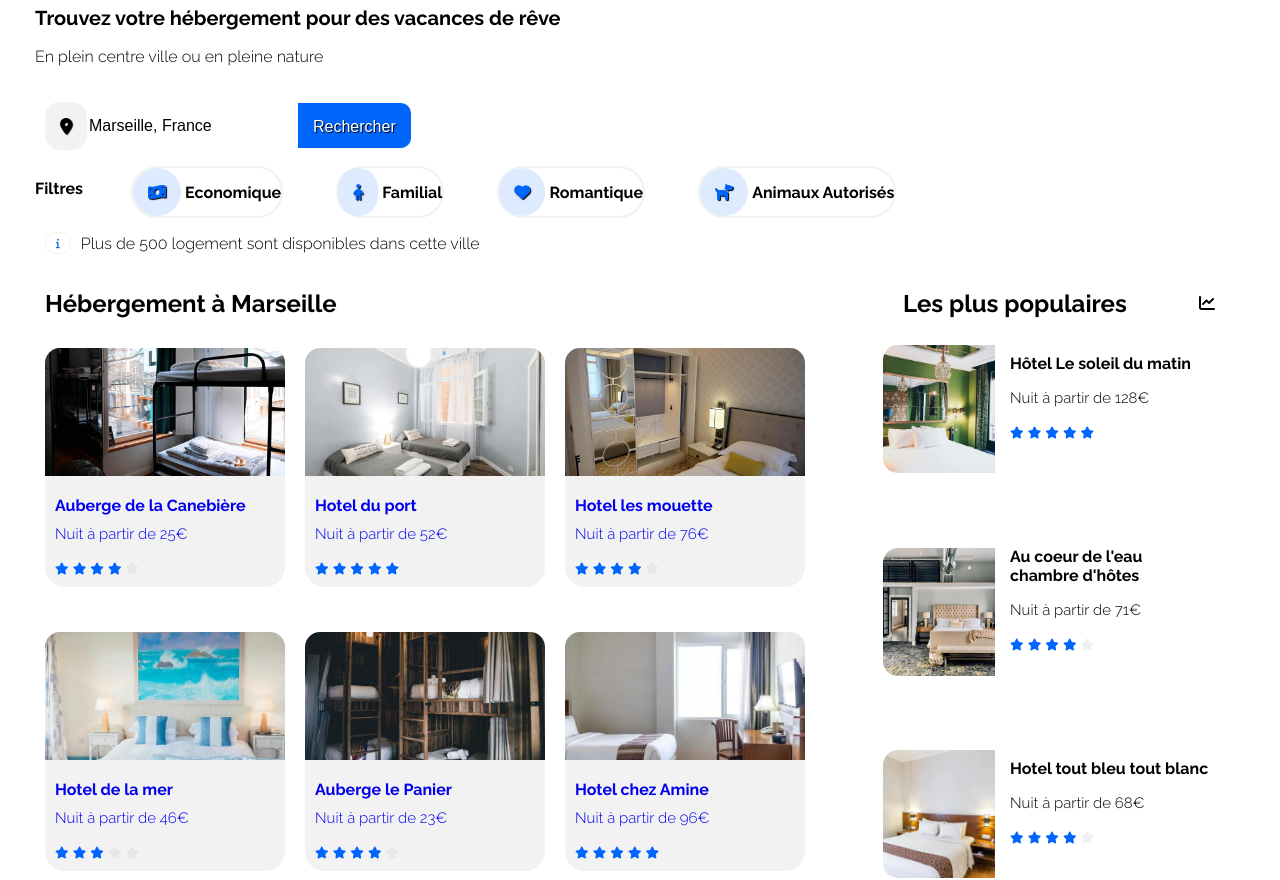
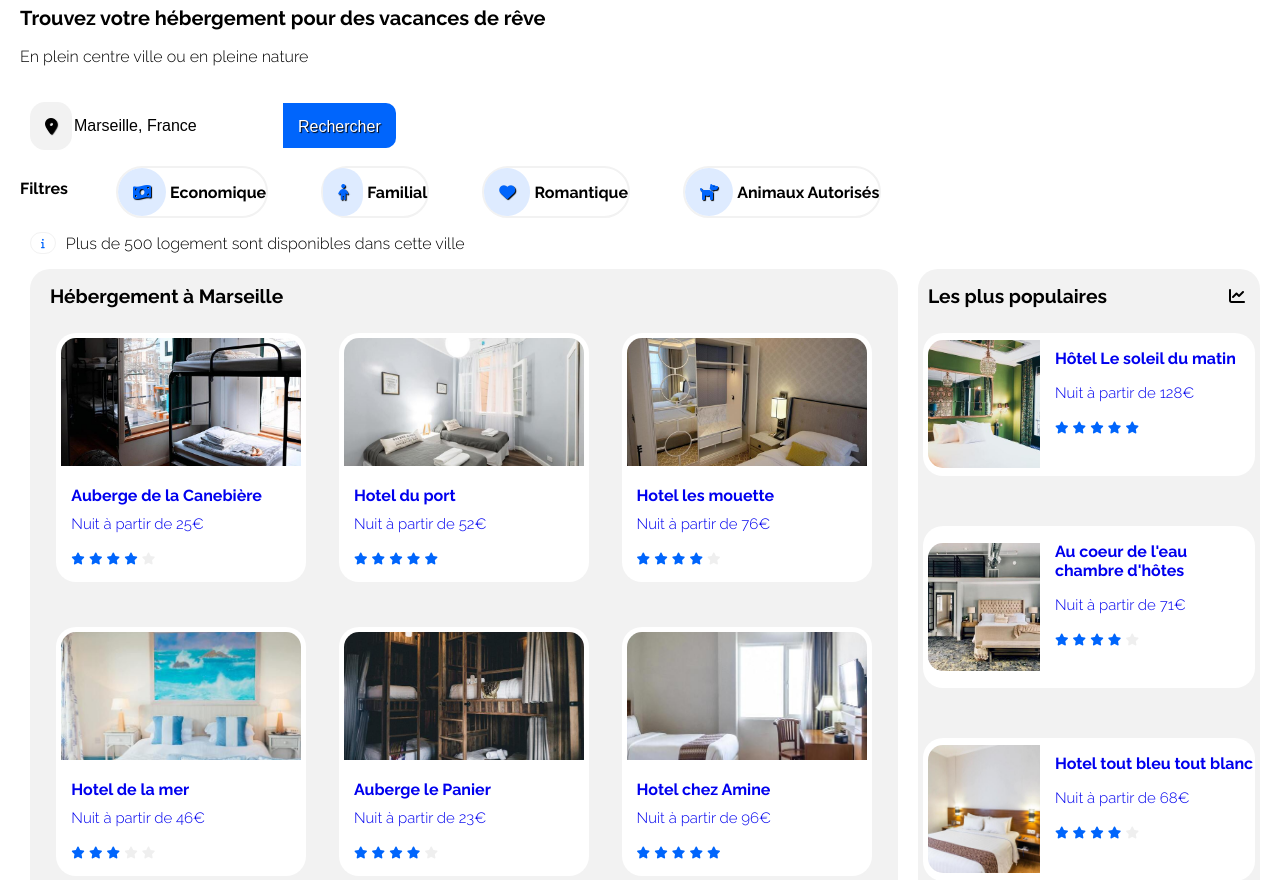
Before and after one commit to CallmeKoffi/AguemonWinston_2_15052021, a plain HTML site: page index.html in a window 1280 px wide. Shown: the part 108-988 px from the top of the page. Drawn offline with Linux system fonts and the light colour scheme.

Commit message:
adaptater font et couleur pour responsive mode

```diff
--- a/index.html
+++ b/index.html
@@ -45,7 +45,7 @@
     <!--Construction première section recherchers et filtres- zone boutons-->
 
     <main>
-      <section class="blocmarge">
+      <section >
         <div id="titlepage">
           <h1>Trouvez votre hébergement pour des vacances de rêve</h1>
           <p>En plein centre ville ou en pleine nature</p>
@@ -99,13 +99,13 @@
       <section>
         <div id="houses">
           <!--Les plus populaires-->
-          <aside class="blocmarge blocmarge__grey">
-            <div id="popularhouses">
+          <aside>
+            <div id="popularhouses--header">
               <h2>Les plus populaires</h2>
               <i class="fas fa-chart-line"></i>
             </div>
-            <div class="favoritehouses">
-              <div class="card-inline">
+            <div class="popularhouses--cards">
+              <a href="#" class="card-inline">
                 <img
                   src="./images/hebergements/4_small/emile-guillemot-Bj_rcSC5XfE-unsplash.jpg"
                   alt="greenroom"
@@ -122,9 +122,9 @@
                     <i class="fas fa-star"></i>
                   </div>
                 </div>
-              </div>
+              </a>
 
-              <div class="card-inline">
+              <a href="#" class="card-inline">
                 <img
                   src="./images/hebergements/4_small/aw-creative-VGs8z60yT2c-unsplash.jpg"
                   alt="host"
@@ -145,8 +145,8 @@
                     <i class="fas fa-star empty" ></i>
                   </div>
                 </div>
-              </div>
-              <div class="card-inline">
+              </a>
+              <a href="#" class="card-inline">
                 <img
                   src="./images/hebergements/4_small/febrian-zakaria-sjvU0THccQA-unsplash.jpg"
                   alt="bluewhite-room"
@@ -163,12 +163,12 @@
                     <i class="fas fa-star empty" ></i>
                   </div>
                 </div>
-              </div>
+              </a>
             </div>
           </aside>
 
           <!--Hébergement à marseille-->
-          <article class="blocmarge blocmarge__grey">
+          <article class="grey">
             <h2 id="anchorhouses">Hébergement à Marseille</h2>
             <div id="housesfirstbloc">
               <a href="#" class="card">
@@ -294,7 +294,7 @@
                 </div>
               </a>
             </div>
-            <h2>Afficher plus</h2>
+            <h3>Afficher plus</h3>
           </article>
         </div>
       </section>
--- a/styleSection1.css
+++ b/styleSection1.css
@@ -164,14 +164,14 @@ div#infoarea{
         flex-direction: row-reverse;
         justify-content: center;
      }
-     div#houses1{
+     div#housesfirstbloc{
         display: -webkit-box;
         display: -moz-box;
         display: -ms-flexbox;
         display: flex;
      }
 
-     div#houses2{
+     div#housessecondbloc{
         display: -webkit-box;
         display: -moz-box;
         display: -ms-flexbox;
--- a/stylehead.css
+++ b/stylehead.css
@@ -12,7 +12,9 @@ body{
     padding:0;
     width: 100%;
 }
-
+main{
+    margin:0 20px;
+}
 /*Style header*/
 
 nav{
--- a/stylesection2.css
+++ b/stylesection2.css
@@ -10,7 +10,7 @@
   margin-left: 0;
 }
 
-#popularhouses {
+#popularhouses--header {
   display: -webkit-box;
   display: -moz-box;
   display: -ms-flexbox;
@@ -37,13 +37,16 @@
   border-radius:20px ;
   width: 95%;
   margin-bottom: 10px;
+  box-shadow: 2px 1px 1px var(--backcolor);
 }
 
 aside {
   margin-left: 10px;
+  background-color: var(--backcolor);
+  border-radius: 20px;
 }
 h2 {
-  font-size: 1.5rem;
+  font-size: 1.2rem;
 }
 
 h3{
@@ -69,7 +72,6 @@ i.fas.fa-star.empty {
 /*logement marseille*/
 
 article.grey{
-  background-color: #fff;
   margin: 0 10px;
 }
 
@@ -109,25 +111,22 @@ article div.star{
   background-color: var(--backcolor);
   margin: 10px 10px 15px 10px;
   border-radius: 20px;
-
+  box-shadow: 1px 1px 1px var(--backcolor);
 }
 /*ecran tablette*/
 
-@media all and (min-width: 900px) and (max-width: 1169px) {
+@media all and (min-width: 768px) and (max-width: 1169px) {
 
 
-   article {
-    width: 60%;
-  }
   article h2 {
     margin: 20px 0 10px 0;
-    font-size: 1.5rem;
+
   }
   article p {
     margin-bottom: 5px;
   }
   aside {
-    width: 30%;
+    width: 100%;
   }
 
   aside.grey {
@@ -181,7 +180,7 @@ article div.star{
     padding: 5px;
   }
 
-  div#popularhouses{
+  div#popularhouses--header{
     padding: 0 30px;
 }
 
@@ -189,18 +188,20 @@ article div.star{
   article.grey {
     border-radius: 20px;
     padding: 0 10px;
-    width: 95%;
+    margin-top:10px ;
+    width: 100%;
     background-color: var(--backcolor);
 
   }
 
-  div.favoritehouses {
+  div.popularhouses--cards {
     display: -webkit-box;
     display: -moz-box;
     display: -ms-flexbox;
     display: flex;
     flex-direction: row;
     align-items: center;
+    width: 95%;
   }
 
   .card-inline {
@@ -216,15 +217,10 @@ article div.star{
 /*ecran desktop*/
 
 @media all and (min-width: 1170px) {
-  article {
-    width: 60%;
-  }
+
 
   article p {
     margin-bottom: 5px;
-  }
-  aside {
-    width: 30%;
   }
 
   aside.grey {
@@ -236,6 +232,7 @@ article div.star{
   img.imagearticle {
     width: 15rem;
     object-fit: cover;
+
   }
 
   img.imageaside {
@@ -266,19 +263,16 @@ article div.star{
     display: flex;
     justify-content: space-around;
   }
-  div#popularhouses{
-    padding: 0 30px;
-}
 
 
   article.grey {
     border-radius: 20px;
     padding: 0 10px;
     width: 70%;
-    background-color: var(--backcolor);
+
   }
 
-  div.favoritehouses {
+  div.popularhouses--cards {
     display: -webkit-box;
     display: -moz-box;
     display: -ms-flexbox;
@@ -286,7 +280,11 @@ article div.star{
     flex-direction: column;
     align-items: center;
   }
-
+  .card {
+    background-color: #fff;
+    border-radius: 20px;
+    padding: 5px;
+  }
   .card-inline {
     border-radius: 20px;
     padding: 0;
--- a/stylesection3.css
+++ b/stylesection3.css
@@ -5,6 +5,7 @@ section.guide{
 }
 section.guide h1{
     margin-left: 10px;
+    background-color: var(--backcolor);
 }
 
 
@@ -23,6 +24,7 @@ div#activity h2{
 }
 a.layoutactivity{
     background-color: #fff;
+    box-shadow: 1px 1px 1px var(--backcolor);
 }
 
 /*ecran desktop*/
```
